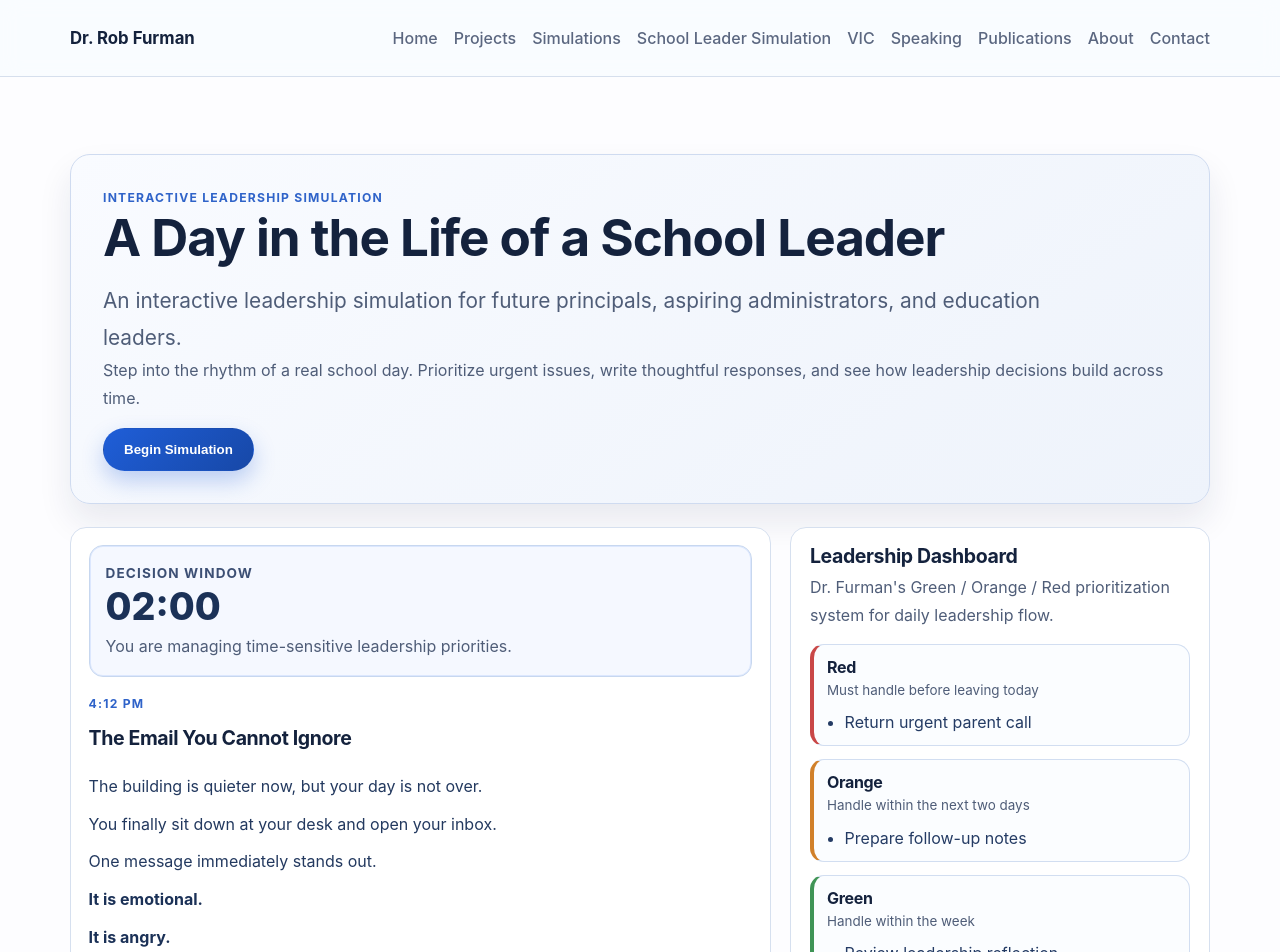
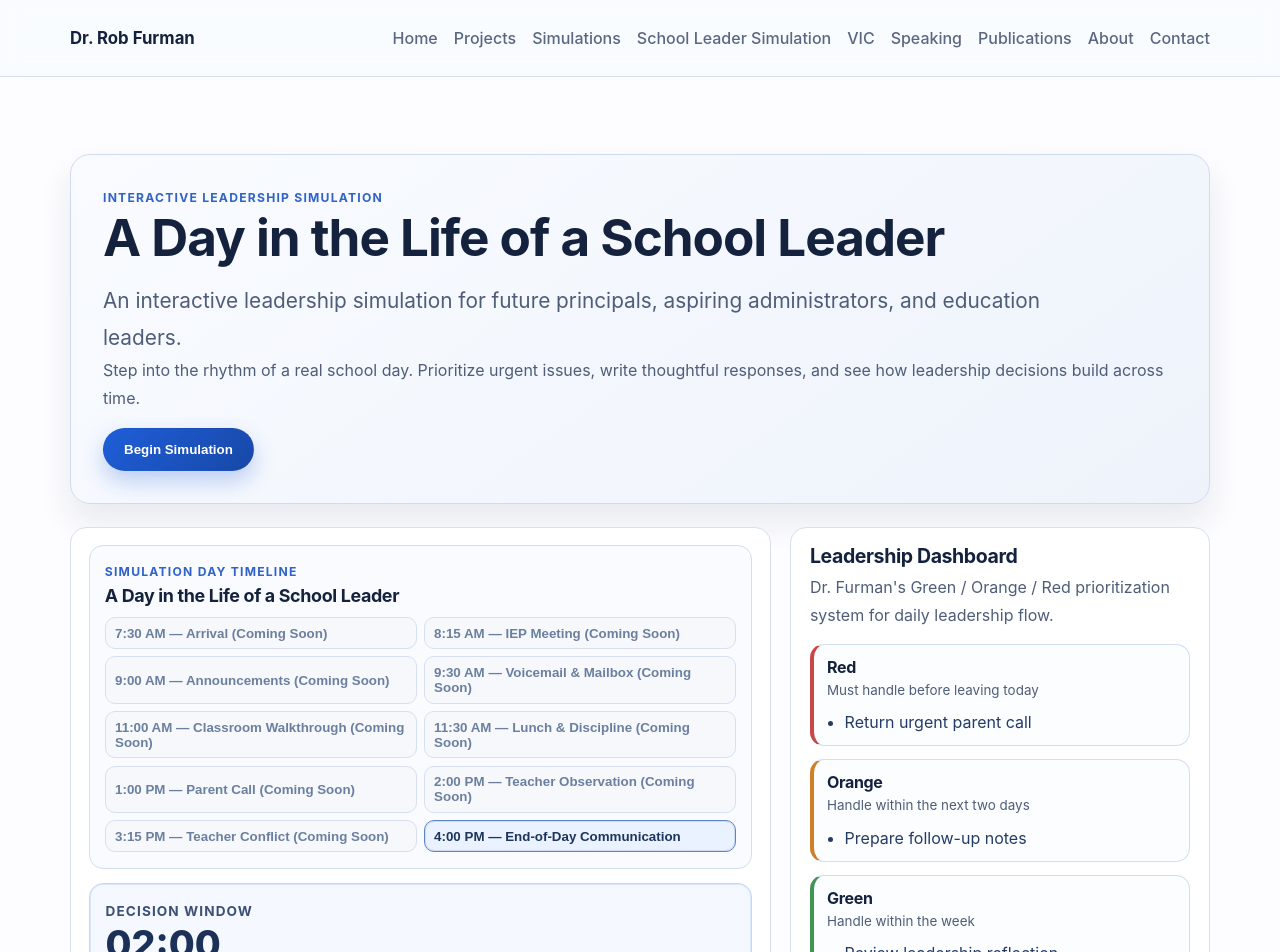
Before and after one commit to DrRobF/rob-furman-portfolio, a Next.js app: page /simulation in a window 1280 px wide. Shown: the top 952 px of the page. Built offline with nearby package versions, Linux system fonts and the light colour scheme.

Commit message:
Add day timeline framework to simulation shell

```diff
--- a/app/globals.css
+++ b/app/globals.css
@@ -591,6 +591,49 @@ p {
   padding: 1.1rem;
 }
 
+.day-timeline-card {
+  border: 1px solid #d2def1;
+  background: #f9fbff;
+  border-radius: 14px;
+  padding: 0.95rem;
+  margin-bottom: 0.9rem;
+}
+
+.day-timeline-card h2 {
+  margin: 0.2rem 0 0.65rem;
+  font-size: 1.12rem;
+}
+
+.day-timeline-grid {
+  display: grid;
+  grid-template-columns: repeat(2, minmax(0, 1fr));
+  gap: 0.45rem;
+}
+
+.timeline-module {
+  text-align: left;
+  border-radius: 10px;
+  border: 1px solid #c9d7ef;
+  background: #ffffff;
+  padding: 0.48rem 0.58rem;
+  color: #1d355d;
+  font-weight: 600;
+  transition: border-color 140ms ease, box-shadow 140ms ease, background-color 140ms ease;
+}
+
+.timeline-module.active {
+  border-color: #5f86c3;
+  background: #eaf2ff;
+  box-shadow: inset 0 0 0 1px rgba(95, 134, 195, 0.22);
+}
+
+.timeline-module:disabled {
+  cursor: not-allowed;
+  color: #6b7f9f;
+  background: #f6f8fc;
+  border-color: #d6e0f1;
+}
+
 .decision-window {
   border-radius: 14px;
   border: 1px solid #c7d7ef;
@@ -1101,6 +1144,10 @@ p {
     grid-template-columns: 1fr;
   }
 
+  .day-timeline-grid {
+    grid-template-columns: 1fr;
+  }
+
   .investigation-evidence-grid {
     grid-template-columns: 1fr;
   }
--- a/app/simulation/SimulationShellClient.js
+++ b/app/simulation/SimulationShellClient.js
@@ -68,6 +68,19 @@ const lensNames = [
   'Fairness & Professional Integrity',
   'Process & Follow-Through',
   'Emotional Awareness',
+];
+
+const dayModules = [
+  { id: 'arrival', label: '7:30 AM — Arrival', enabled: false },
+  { id: 'iepMeeting', label: '8:15 AM — IEP Meeting', enabled: false },
+  { id: 'announcements', label: '9:00 AM — Announcements', enabled: false },
+  { id: 'voicemailMailbox', label: '9:30 AM — Voicemail & Mailbox', enabled: false },
+  { id: 'classroomWalkthrough', label: '11:00 AM — Classroom Walkthrough', enabled: false },
+  { id: 'lunchDiscipline', label: '11:30 AM — Lunch & Discipline', enabled: false },
+  { id: 'parentCall', label: '1:00 PM — Parent Call', enabled: false },
+  { id: 'teacherObservation', label: '2:00 PM — Teacher Observation', enabled: false },
+  { id: 'teacherConflict', label: '3:15 PM — Teacher Conflict', enabled: false },
+  { id: 'endOfDayEmail', label: '4:00 PM — End-of-Day Communication', enabled: true },
 ];
 
 function formatTimer(seconds) {
@@ -157,6 +170,7 @@ function analyzeFinalResponse(response) {
 }
 
 export default function SimulationShellClient() {
+  const [currentModule, setCurrentModule] = useState('endOfDayEmail');
   const [started, setStarted] = useState(false);
   const [timeLeft, setTimeLeft] = useState(totalDecisionWindowSeconds);
   const [folders, setFolders] = useState(initialFolders);
@@ -317,6 +331,34 @@ export default function SimulationShellClient() {
 
       <div className="simulation-layout-grid">
         <div className="scenario-column card">
+          <section className="day-timeline-card" aria-label="Simulation day modules">
+            <p className="eyebrow">Simulation Day Timeline</p>
+            <h2>A Day in the Life of a School Leader</h2>
+            <div className="day-timeline-grid">
+              {dayModules.map((module) => {
+                const isActive = currentModule === module.id;
+                const moduleLabel = module.enabled ? module.label : `${module.label} (Coming Soon)`;
+
+                return (
+                  <button
+                    key={module.id}
+                    type="button"
+                    className={`timeline-module ${isActive ? 'active' : ''}`}
+                    aria-current={isActive ? 'step' : undefined}
+                    disabled={!module.enabled}
+                    onClick={() => {
+                      if (module.id === 'endOfDayEmail') {
+                        setCurrentModule('endOfDayEmail');
+                      }
+                    }}
+                  >
+                    {moduleLabel}
+                  </button>
+                );
+              })}
+            </div>
+          </section>
+
           <div className={`decision-window ${urgencyClass}`}>
             <p className="decision-label">Decision Window</p>
             <p className="decision-time">{formatTimer(timeLeft)}</p>
@@ -324,7 +366,8 @@ export default function SimulationShellClient() {
           </div>
 
           <div className={`scenario-content ${hasSelectedDecision ? 'decision-made' : 'pre-decision'}`}>
-            {isReportScene ? (
+            {currentModule === 'endOfDayEmail' ? (
+              isReportScene ? (
               <>
                 <p className="eyebrow">Leadership Case Record</p>
                 <h2>Leadership Response Report</h2>
@@ -406,7 +449,7 @@ export default function SimulationShellClient() {
                   </div>
                 </article>
               </>
-            ) : !isInvestigationScene ? (
+              ) : !isInvestigationScene ? (
               <>
                 {hasSelectedDecision ? (
                   <div className="compact-scene-header">
@@ -524,7 +567,7 @@ export default function SimulationShellClient() {
                   </>
                 ) : null}
               </>
-            ) : (
+              ) : (
               <>
                 <div className="compact-scene-header">
                   <p className="eyebrow">4:28 PM</p>
@@ -626,9 +669,14 @@ export default function SimulationShellClient() {
                 ) : null}
 
               </>
+            )
+            ) : (
+              <article className="scenario-preview-card">
+                <p>This module is coming soon.</p>
+              </article>
             )}
 
-            {!isInvestigationScene && !isReportScene ? (
+            {currentModule === 'endOfDayEmail' && !isInvestigationScene && !isReportScene ? (
               <button
                 type="button"
                 className="button secondary reveal-email-button"
@@ -638,7 +686,7 @@ export default function SimulationShellClient() {
               </button>
             ) : null}
 
-            {isEmailVisible && !isInvestigationScene && !isReportScene ? (
+            {currentModule === 'endOfDayEmail' && isEmailVisible && !isInvestigationScene && !isReportScene ? (
               <article className="full-email-card">
                 <p className="full-email-greeting">Dear Mr. Principal,</p>
                 <p>
@@ -663,7 +711,7 @@ export default function SimulationShellClient() {
               </article>
             ) : null}
 
-            {hasSelectedDecision ? (
+            {currentModule === 'endOfDayEmail' && hasSelectedDecision ? (
               <>
                 <div className="button-row">
                   <button type="button" className="button secondary" onClick={() => setIsVicOpen(true)}>
```
